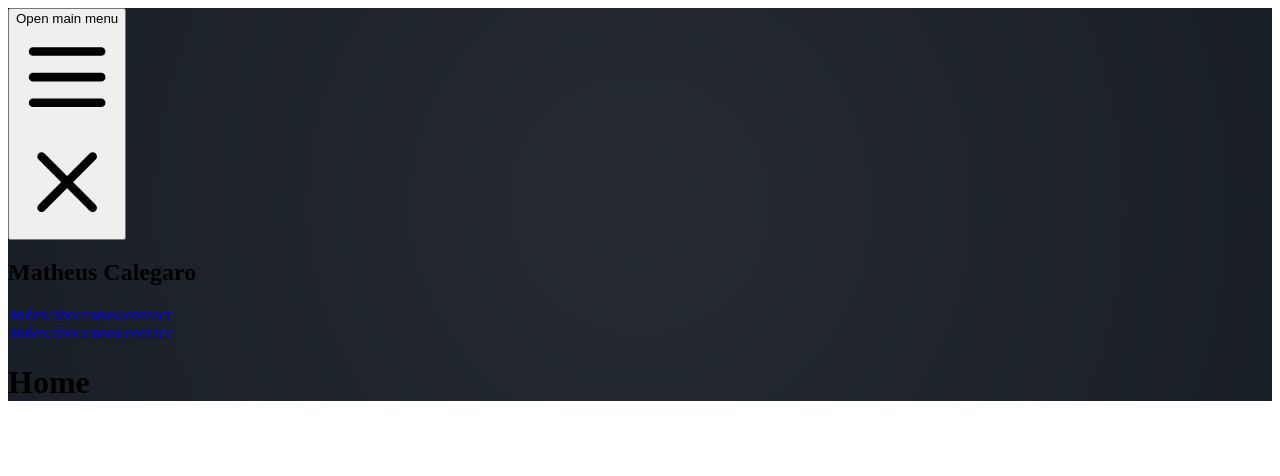
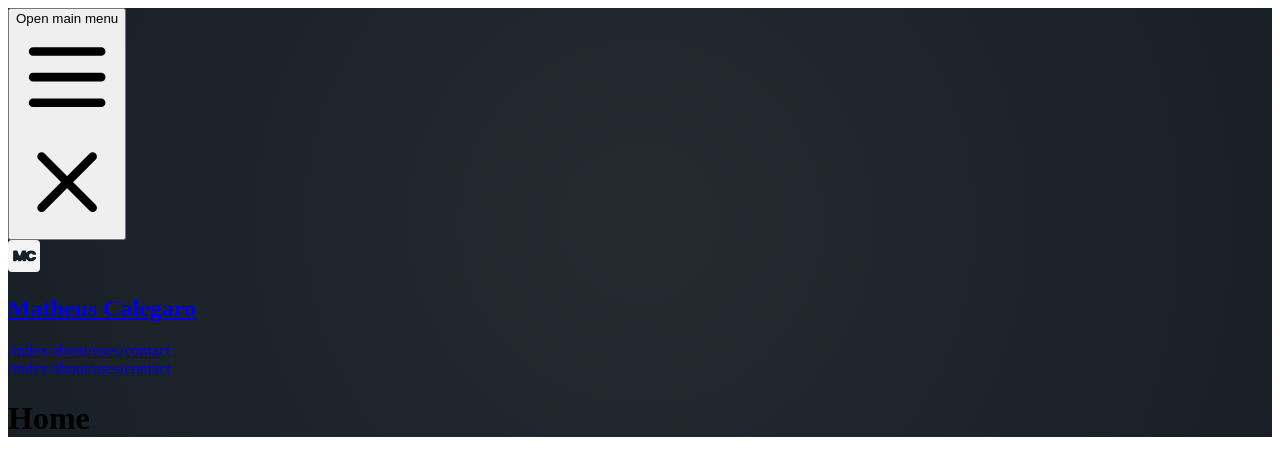
Before and after one commit to mathcale/site, a Next.js app: page / in a window 1280 px wide. Shown: the top 476 px of the page. Built offline with nearby package versions, Linux system fonts and the light colour scheme.

Commit message:
feat: adding logo to navbar

```diff
--- a/src/components/Navbar/Navbar.tsx
+++ b/src/components/Navbar/Navbar.tsx
@@ -1,4 +1,5 @@
 import Link from 'next/link';
+import Image from 'next/image';
 import { useRouter } from 'next/router';
 
 export function Navbar() {
@@ -91,7 +92,10 @@ export function Navbar() {
           <div className="flex-1 flex items-center justify-center sm:items-stretch sm:justify-start">
             <div className="flex-shrink-0 flex items-center">
               <Link href="/">
-                <h1 className="text-white font-bold text-xl">Matheus Calegaro</h1>
+                <a className="flex items-center">
+                  <Image src="/img/logo.svg" alt="Logo" width={32} height={32} />
+                  <h1 className="text-white font-bold text-xl ml-4">Matheus Calegaro</h1>
+                </a>
               </Link>
             </div>
           </div>
```
Also changed, not shown: public/img/logo.svg (added).
